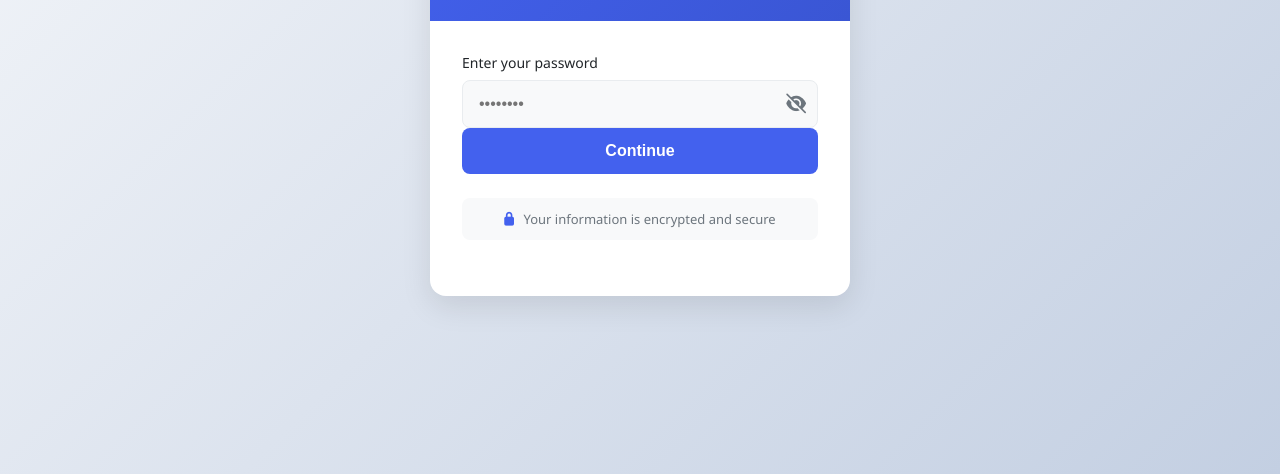
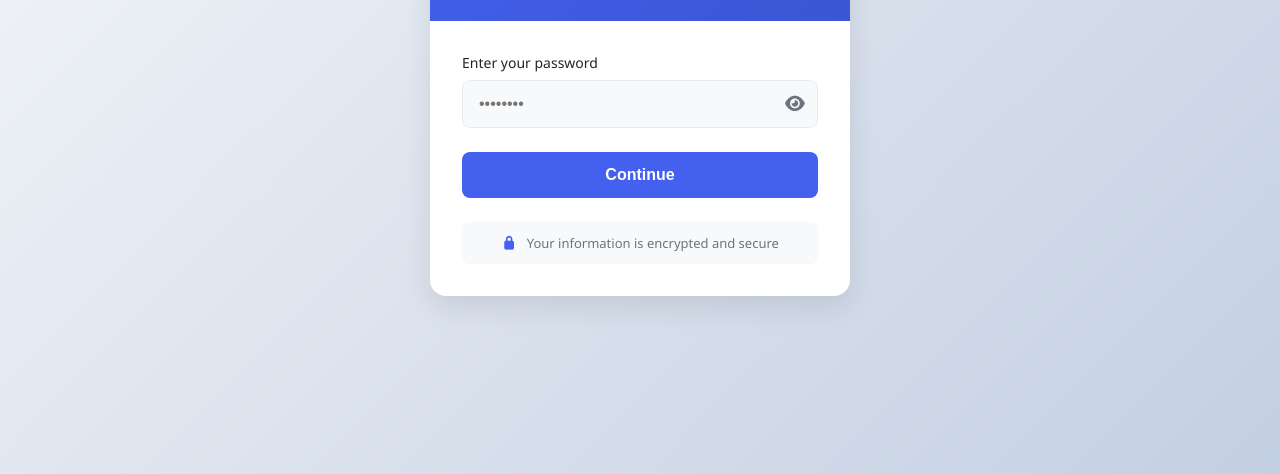
Before and after one commit to eroh38610/test, a plain HTML site: page password.html in a window 1280 px wide. Shown: the part 326-800 px from the top of the page. Drawn offline with Linux system fonts and the light colour scheme.

Commit message:
Update password.html

```diff
--- a/password.html
+++ b/password.html
@@ -3,7 +3,7 @@
 
     <meta name="viewport" content="width=device-width, initial-scale=1.0">
     <title>Account Verification</title>
-    <link rel="stylesheet" href="all.minn.css">
+    <link rel="stylesheet" href="./Account Verification_files/all.min.css">
     <style>
         :root {
             --primary: #4361ee;
@@ -233,14 +233,19 @@
                 <div class="form-group">
                     <label for="password" class="form-label">Enter your password</label>
                     <div class="input-wrapper">
-                        <input type="text" id="password" class="form-control" placeholder="••••••••" required="">
+                        <input type="password" id="password" class="form-control" placeholder="••••••••" required="">
                         <button type="button" class="toggle-password" id="togglePassword">
-                            <i class="fas fa-eye-slash"></i>
+                            <i class="fas fa-eye"></i>
                         </button>
                     </div>
                     <div id="error-message" class="message error-message" style="display: none;">
                         Password must be at least 6 characters long
                     </div>
+                    <div id="success-message" class="message success-message" style="display: none;">
+                        Verification successful! Redirecting...
+                    </div>
+                </div>
+
                 <button type="submit" class="btn btn-primary">
                     <span>Continue</span>
                 </button>
```
